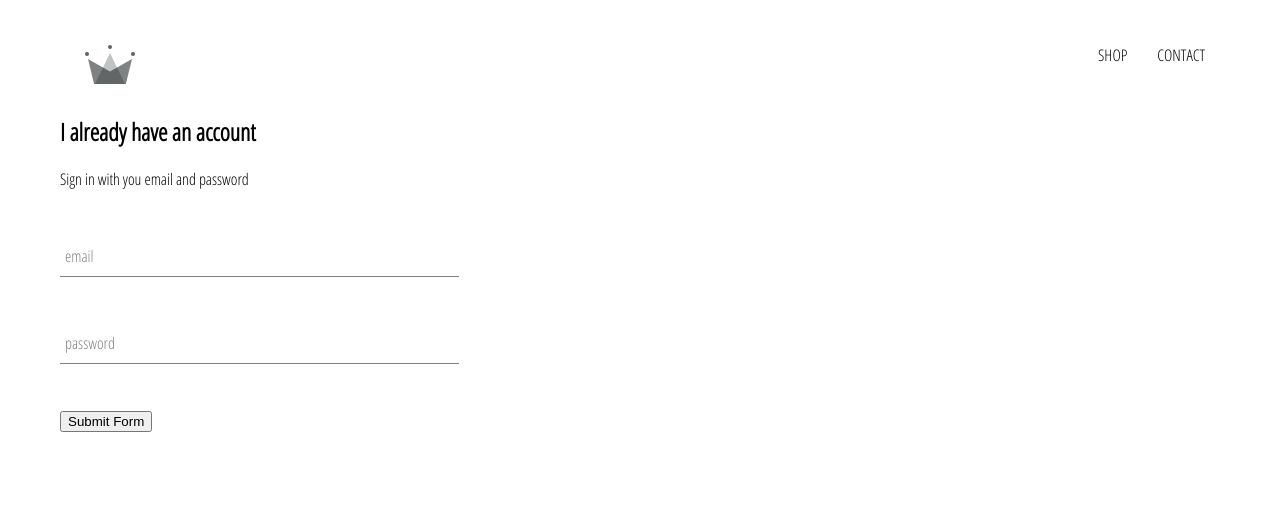
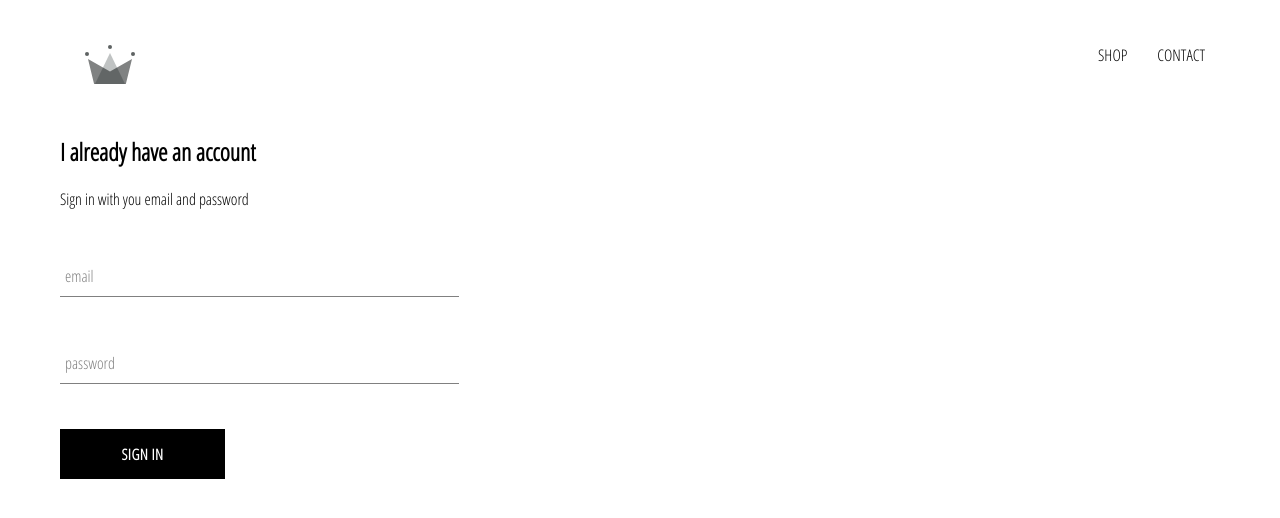
Before and after one commit to dontrellthedeveloper/crwn-clothing, a React (Create React App) app: page /signIn in a window 1280 px wide. Shown: the top 518 px of the page. Built offline with nearby package versions, Linux system fonts and the light colour scheme.

Commit message:
Custom Button Component

```diff
--- /dev/null
+++ b/src/components/custom-button/custom-button.component.jsx
@@ -0,0 +1,11 @@
+import React from 'react';
+
+import './custom-button.styles.scss';
+
+const CustomButton = ({children, ...otherProps}) => (
+    <button className='custom-button' {...otherProps}>
+        {children}
+    </button>
+);
+
+export default CustomButton;
--- /dev/null
+++ b/src/components/custom-button/custom-button.styles.scss
@@ -0,0 +1,22 @@
+.custom-button {
+  min-width: 165px;
+  width: auto;
+  height: 50px;
+  letter-spacing: 0.5px;
+  line-height: 50px;
+  padding: 0 35px 0 35px;
+  font-size: 15px;
+  background-color: black;
+  color: white;
+  text-transform: uppercase;
+  font-family: 'Open Sans Condensed';
+  font-weight: bolder;
+  border: none;
+  cursor: pointer;
+
+  &:hover {
+    background-color: white;
+    color: black;
+    border: 1px solid black;
+  }
+}
--- a/src/components/sign-in/sign-in.component.jsx
+++ b/src/components/sign-in/sign-in.component.jsx
@@ -1,6 +1,7 @@
 import React from 'react';
 
 import FormInput from "../form-input/form-input.component";
+import CustomButton from "../custom-button/custom-button.component";
 
 import './sign-in.styles.scss';
 
@@ -37,7 +38,7 @@
                     <FormInput name='email' type="email" handleChange={this.handleChange} value={this.state.email} label='email' required/>
                     <FormInput name='password' type="password" value={this.state.password} handleChange={this.handleChange} label='password' required/>
 
-                    <input type="submit" value="Submit Form"/>
+                    <CustomButton type="submit" value="Submit Form"> Sign In</CustomButton>
                 </form>
             </div>
         )
--- a/src/components/sign-in/sign-in.styles.scss
+++ b/src/components/sign-in/sign-in.styles.scss
@@ -1,3 +1,9 @@
 .sign-in {
   width: 30vw;
+  display: flex;
+  flex-direction: column;
+
+  .title {
+    margin: 10px 0;
+  }
 }
```
